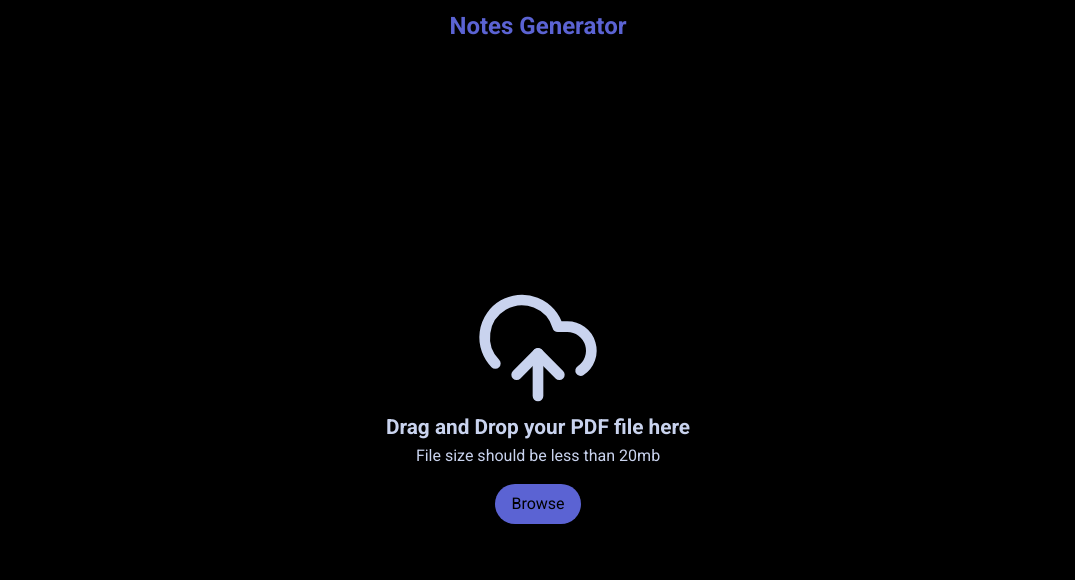
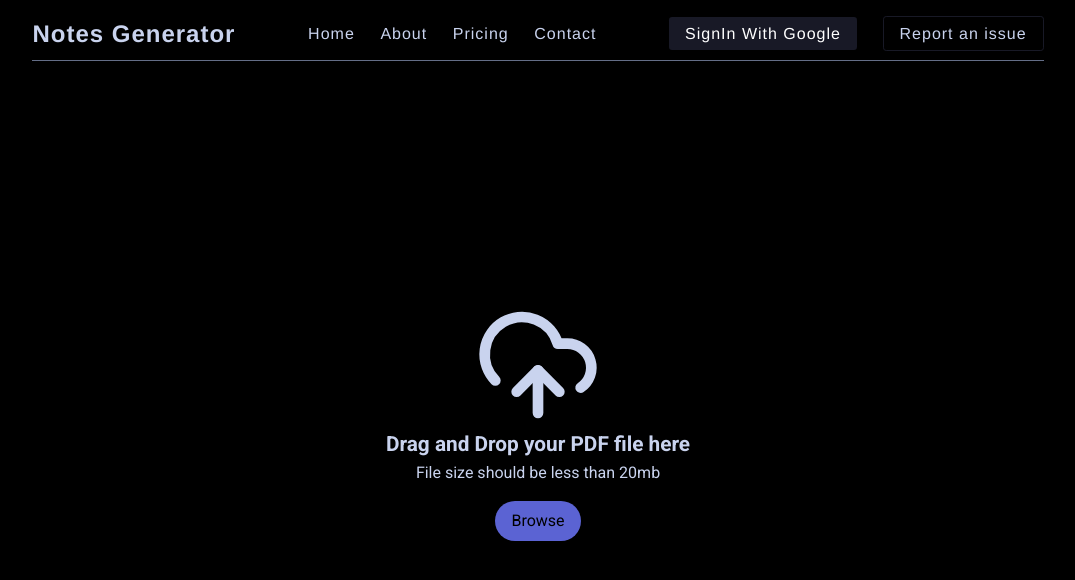
Before and after one commit to GautamRaj-1200/notes-generator, a React (Vite) app in the folder client/: page / in a window 1280 px wide. Shown: the top 580 px of the page, without its empty margins (102-1177 px from the left). Built offline with nearby package versions, Linux system fonts and the light colour scheme.

Commit message:
feat: add navbar

```diff
--- a/client/src/components/Navbar/Navbar.scss
+++ b/client/src/components/Navbar/Navbar.scss
@@ -1,10 +1,56 @@
 .header{
-    box-shadow:5px 0.5px 10px 3px var(--clr-tea-green) ;
     padding: 0.5rem;
-    max-height: 10vh;
+    max-height: 20vh;
 }
 .navbar{
+    width:80%;
+    margin:0 auto;
+    display: flex;
+    justify-content: space-between;
+    align-items: center;
+    gap:1rem;
+    padding: 0.5rem 0;
+    border-bottom:1px solid var(--clr-gray);
+    flex-wrap: wrap;
+}
+.navbar ul{
     display: flex;
     justify-content: center;
     align-items: center;
+    gap:1.6rem;
 }
+.nav-right{
+    flex-wrap: wrap;
+}
+.nav-link{
+    color:var(--clr-light);
+    letter-spacing: 1px;
+    font-family: Helvetica, sans-serif;
+    border-radius: 0.2rem;
+}
+.sign-in-link{
+    background-color: var(--clr-gray-dark);
+    color:var(--clr-white);
+    padding: 0.5rem 1rem;
+    transition: all 0.5s;
+}
+.sign-in-link:hover{
+    background-color: transparent;
+    color: var(--clr-light);
+    border:1px solid var(--clr-gray-dark);
+
+}
+.report-link{
+    border:1px solid var(--clr-gray-dark);
+    padding: 0.5rem 1rem;
+    transition: all 0.8s;
+}
+.report-link:hover{
+    background-color: var(--clr-gray-dark);
+    color:var(--clr-white);
+}
+@media screen and (max-width:900px) {
+    .navbar{
+        justify-content: center;
+    }
+}
--- a/client/src/components/Navbar/Navbar.tsx
+++ b/client/src/components/Navbar/Navbar.tsx
@@ -6,8 +6,44 @@ const Navbar = () => {
       <header className="header">
         <nav className="navbar">
           <h2 className="navbar__heading">
-            <a href="/">Notes Generator</a>
+            <a href="/" className="nav-link">
+              Notes Generator
+            </a>
           </h2>
+          <ul>
+            <li>
+              <a href="#" className="nav-link">
+                Home
+              </a>
+            </li>
+            <li>
+              <a href="#" className="nav-link">
+                About
+              </a>
+            </li>
+            <li>
+              <a href="#" className="nav-link">
+                Pricing
+              </a>
+            </li>
+            <li>
+              <a href="#" className="nav-link">
+                Contact
+              </a>
+            </li>
+          </ul>
+          <ul className="nav-right">
+            <li>
+              <a href="#" className="nav-link sign-in-link">
+                SignIn With Google
+              </a>
+            </li>
+            <li>
+              <a href="#" className="nav-link report-link">
+                Report an issue
+              </a>
+            </li>
+          </ul>
         </nav>
       </header>
     </>
```
